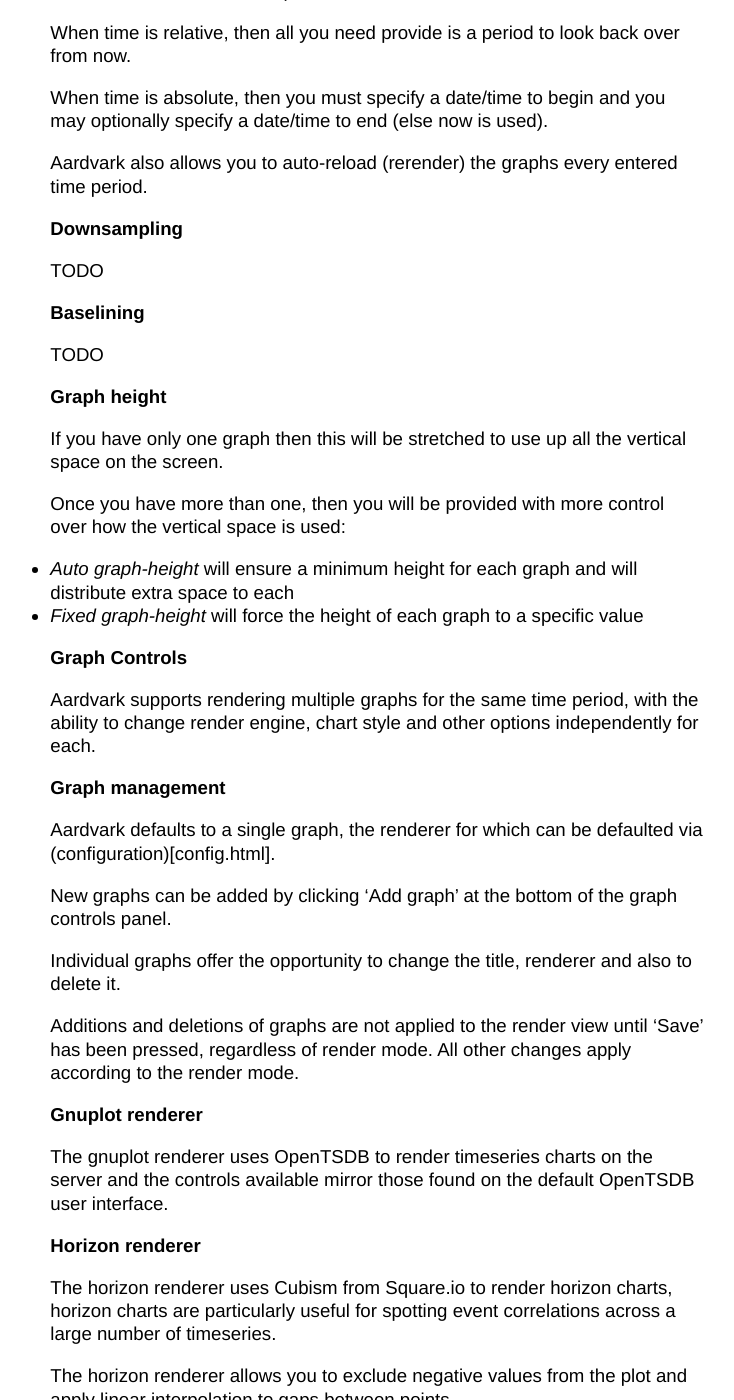
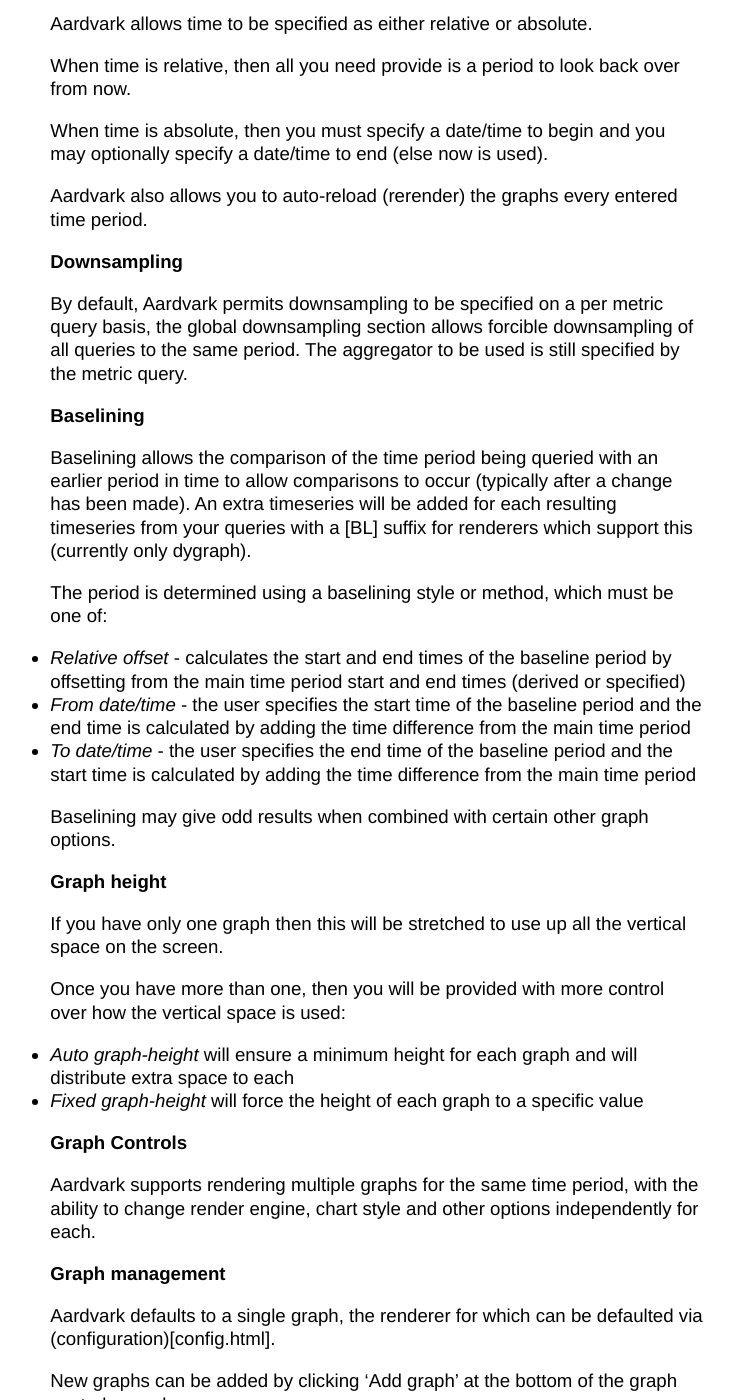
Before and after one commit to eswdd/aardvark, a Jekyll site: the page built from user-guide.md, in a window 1280 px wide and 1400 px high, scrolled down 2531 px. Shown: the whole window, without its empty margins (263-997 px from the left). Built offline with Jekyll 4.4.1, drawn with Linux system fonts in a browser that asks for light colours; some of the changed text lies outside the part shown.

Commit message:
Further user guide and screen shots

```diff
--- a/user-guide.md
+++ b/user-guide.md
@@ -73,17 +73,26 @@
 
 ### Downsampling
 
-TODO
+By default, Aardvark permits downsampling to be specified on a per metric query basis, the global downsampling section allows forcible downsampling of all queries to the same period. The aggregator to be used is still specified by the metric query.
 
 ### Baselining
 
-TODO
+Baselining allows the comparison of the time period being queried with an earlier period in time to allow comparisons to occur (typically after a change has been made). An extra timeseries will be added for each resulting timeseries from your queries with a \[BL\] suffix for renderers which support this (currently only dygraph).
+
+The period is determined using a baselining style or method, which must be one of:
+
+* *Relative offset* - calculates the start and end times of the baseline period by offsetting from the main time period start and end times (derived or specified)
+* *From date/time* - the user specifies the start time of the baseline period and the end time is calculated by adding the time difference from the main time period
+* *To date/time* - the user specifies the end time of the baseline period and the start time is calculated by adding the time difference from the main time period
+
+Baselining may give odd results when combined with certain other graph options.
 
 ### Graph height
 
 If you have only one graph then this will be stretched to use up all the vertical space on the screen.
 
 Once you have more than one, then you will be provided with more control over how the vertical space is used:
+
 * *Auto graph-height* will ensure a minimum height for each graph and will distribute extra space to each
 * *Fixed graph-height* will force the height of each graph to a specific value
 
```
Also changed, not shown: other parts of user-guide.md (+11 -1 lines), global_controls.png, graph_controls_common.png (added), graph_controls_dygraph.png (added), graph_controls_gnuplot.png (added), graph_controls_heatmap.png (added), graph_controls_horizon.png (added), graph_controls_scatter.png (added), title_area.png.
